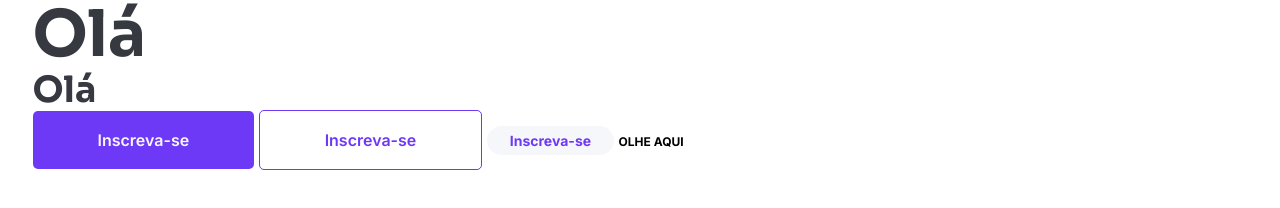
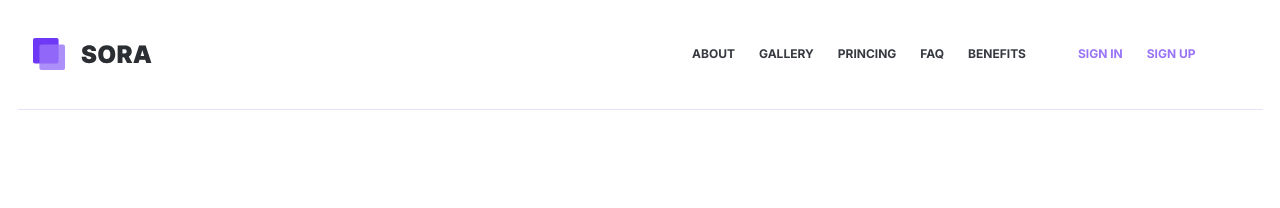
Before and after one commit to eduardagmonteiro/wireframe-codeboost, a plain HTML site: page index.html in a window 1280 px wide. Drawn offline with Linux system fonts and the light colour scheme.

Commit message:
added header

```diff
--- a/css/partners.css
+++ b/css/partners.css
@@ -72,8 +72,19 @@ h2 {
   letter-spacing: 6%;
   background-color: var(--white);
   transition: all 0.3s;
+  color: var(--gray-color-1);
 }
 
 .menu-item:hover {
   color: var(--primary-color);
 }
+
+.menu-item-purple {
+  display: inline-block;
+  font-weight: 700;
+  font-size: 1.2rem;
+  line-height: 100%;
+  letter-spacing: 6%;
+  color: var(--primary-color-light);
+  transition: all 0.3s;
+}
--- /dev/null
+++ b/css/responsive.css
@@ -0,0 +1,23 @@
+@media (max-width: 1200px) {
+}
+
+@media (max-width: 991px) {
+}
+
+@media (max-width: 768px) {
+  header .container nav {
+    display: none;
+  }
+
+  header .container .menu-mobile {
+    display: block;
+    font-size: 1.2rem;
+    padding: 1rem 1.6rem;
+  }
+}
+
+@media (max-width: 600px) {
+}
+
+@media (max-width: 480px) {
+}
--- /dev/null
+++ b/css/style.css
@@ -0,0 +1,46 @@
+/* HEADER */
+
+header {
+  position: fixed;
+  top: 0;
+  width: 100%;
+  height: 10.95rem;
+  display: flex;
+}
+
+header .container {
+  display: flex;
+  justify-content: space-between;
+  align-items: center;
+  border-bottom: 1px solid var(--primary-color-super-light);
+}
+
+header .container .menu-mobile {
+  display: none;
+}
+
+header .container .menu-mobile .burguer {
+  width: 3rem;
+  height: 0.2rem;
+  transition: background-color 0.3s;
+  background-color: var(--primary-color);
+  margin-bottom: 0.5rem;
+}
+
+header nav {
+  display: flex;
+  align-items: center;
+}
+
+header nav ul {
+  display: flex;
+  margin-right: 5.2rem;
+}
+
+header nav ul li {
+  margin-left: 2.4rem;
+}
+
+header nav ul li:first-child {
+  margin-left: 0;
+}
--- a/css/variables.css
+++ b/css/variables.css
@@ -5,6 +5,7 @@
   --gray-color-1: #363940;
   --gray-color-2: #95a1bb;
   --gray-color-light: #b5bdcf;
+  --gray-color-super-light: #e7e3f9;
   --gray-color-3: #f6f7fa;
   --text-color: #6c7890;
   --white: #ffffff;
--- a/index.html
+++ b/index.html
@@ -14,17 +14,37 @@
     <link rel="stylesheet" href="css/variables.css" />
     <link rel="stylesheet" href="css/grid.css" />
     <link rel="stylesheet" href="css/partners.css" />
+    <link rel="stylesheet" href="css/style.css" />
     <link rel="stylesheet" href="css/resets.css" />
+    <link rel="stylesheet" href="css/responsive.css" />
     <title>Sora</title>
   </head>
   <body>
-    <div class="container">
-      <h1>Olá</h1>
-      <h2>Olá</h2>
-      <a href="" class="btn-primary-purple">Inscreva-se</a>
-      <a href="" class="btn-primary-white">Inscreva-se</a>
-      <a href="" class="btn-second">Inscreva-se</a>
-      <button class="menu-item">OLHE AQUI</button>
-    </div>
+    <header>
+      <div class="container">
+        <a href="./">
+          <img src="images/logo.svg" alt="Logo" />
+        </a>
+        <nav>
+          <ul>
+            <li class="menu-item">ABOUT</li>
+            <li class="menu-item">GALLERY</li>
+            <li class="menu-item">PRINCING</li>
+            <li class="menu-item">FAQ</li>
+            <li class="menu-item">BENEFITS</li>
+          </ul>
+          <ul class="menu-2">
+            <li class="menu-item-purple">SIGN IN</li>
+            <li class="menu-item-purple">SIGN UP</li>
+          </ul>
+        </nav>
+
+        <div class="menu-mobile btn-primary">
+          <div class="burguer"></div>
+          <div class="burguer"></div>
+          <div class="burguer"></div>
+        </div>
+      </div>
+    </header>
   </body>
 </html>
```
